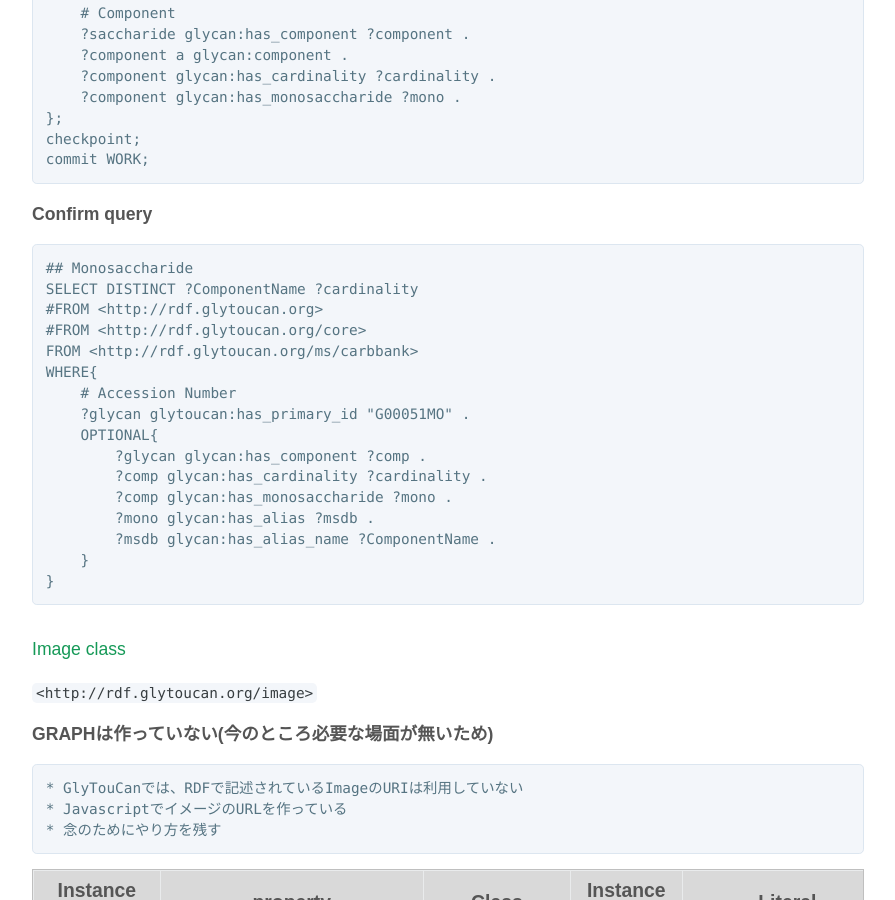
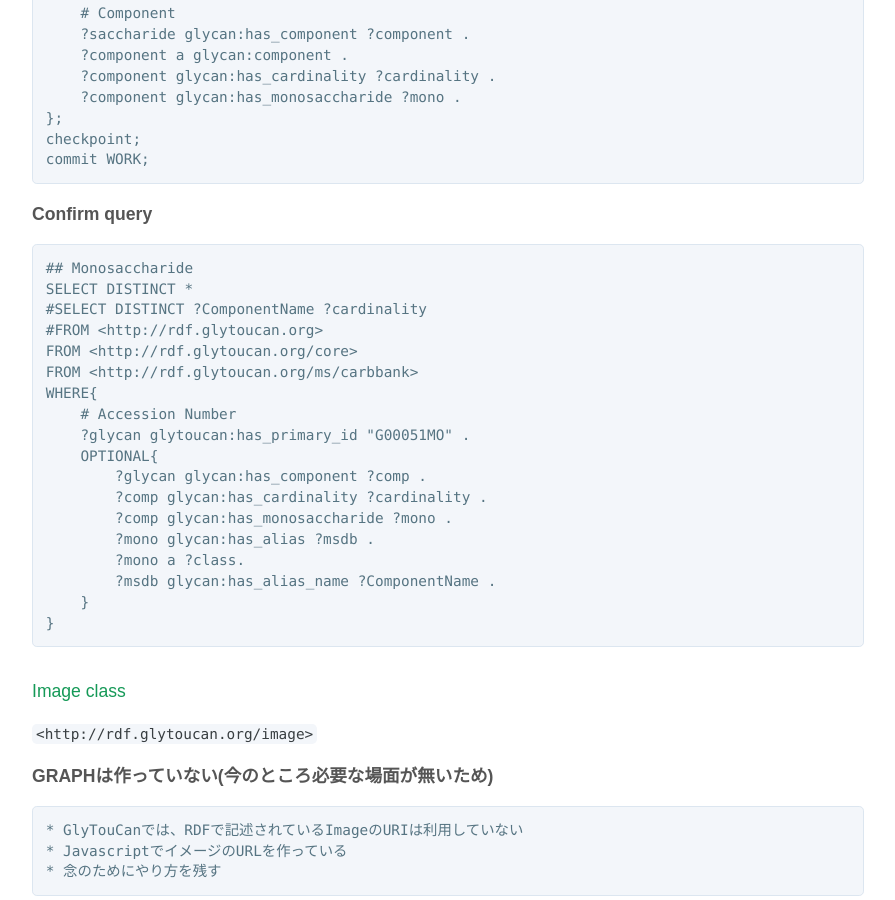
Before and after one commit to glytoucan/glytoucan, a Jekyll site: the page built from system/graph/splitGraph.md, in a window 1280 px wide and 900 px high, scrolled down 6844 px. Shown: the whole window, without its empty margins (192-1087 px from the left). Built offline with Jekyll 4.4.1, drawn with Linux system fonts in a browser that asks for light colours; nearby versions of some CDN libraries.

Commit message:
modified splitGraph; confirm query for monosaccharide are modified.

````diff
--- a/system/graph/splitGraph.md
+++ b/system/graph/splitGraph.md
@@ -369,9 +369,10 @@ commit WORK;
 
 ```
 ## Monosaccharide
-SELECT DISTINCT ?ComponentName ?cardinality
+SELECT DISTINCT *
+#SELECT DISTINCT ?ComponentName ?cardinality
 #FROM <http://rdf.glytoucan.org>
-#FROM <http://rdf.glytoucan.org/core>
+FROM <http://rdf.glytoucan.org/core>
 FROM <http://rdf.glytoucan.org/ms/carbbank>
 WHERE{
     # Accession Number
@@ -381,6 +382,7 @@ WHERE{
         ?comp glycan:has_cardinality ?cardinality .
         ?comp glycan:has_monosaccharide ?mono .
         ?mono glycan:has_alias ?msdb .
+        ?mono a ?class.
         ?msdb glycan:has_alias_name ?ComponentName .
     }
 }
````
